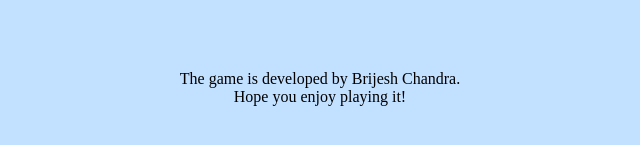
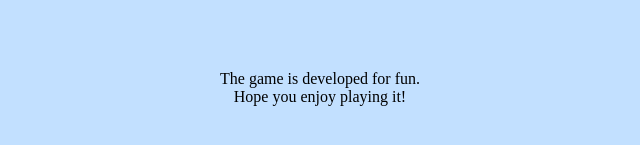
Before and after one commit to mushkantisekar/Sudoku_Game, a website: page sudoku.htm in a window 1280 px wide. Shown: the part 429-574 px from the top of the page, without its empty margins (320-960 px from the left). Drawn offline with Linux system fonts and the light colour scheme.

Commit message:
Update sudoku.htm

```diff
--- a/sudoku.htm
+++ b/sudoku.htm
@@ -35,6 +35,6 @@
     	&nbsp;
     	&nbsp;
     	&nbsp;
-<footer><p align="center">The game is developed by Brijesh Chandra.<br>Hope you enjoy playing it!</p></footer>
+<footer><p align="center">The game is developed for fun.<br>Hope you enjoy playing it!</p></footer>
 </body>
 </html>
```
